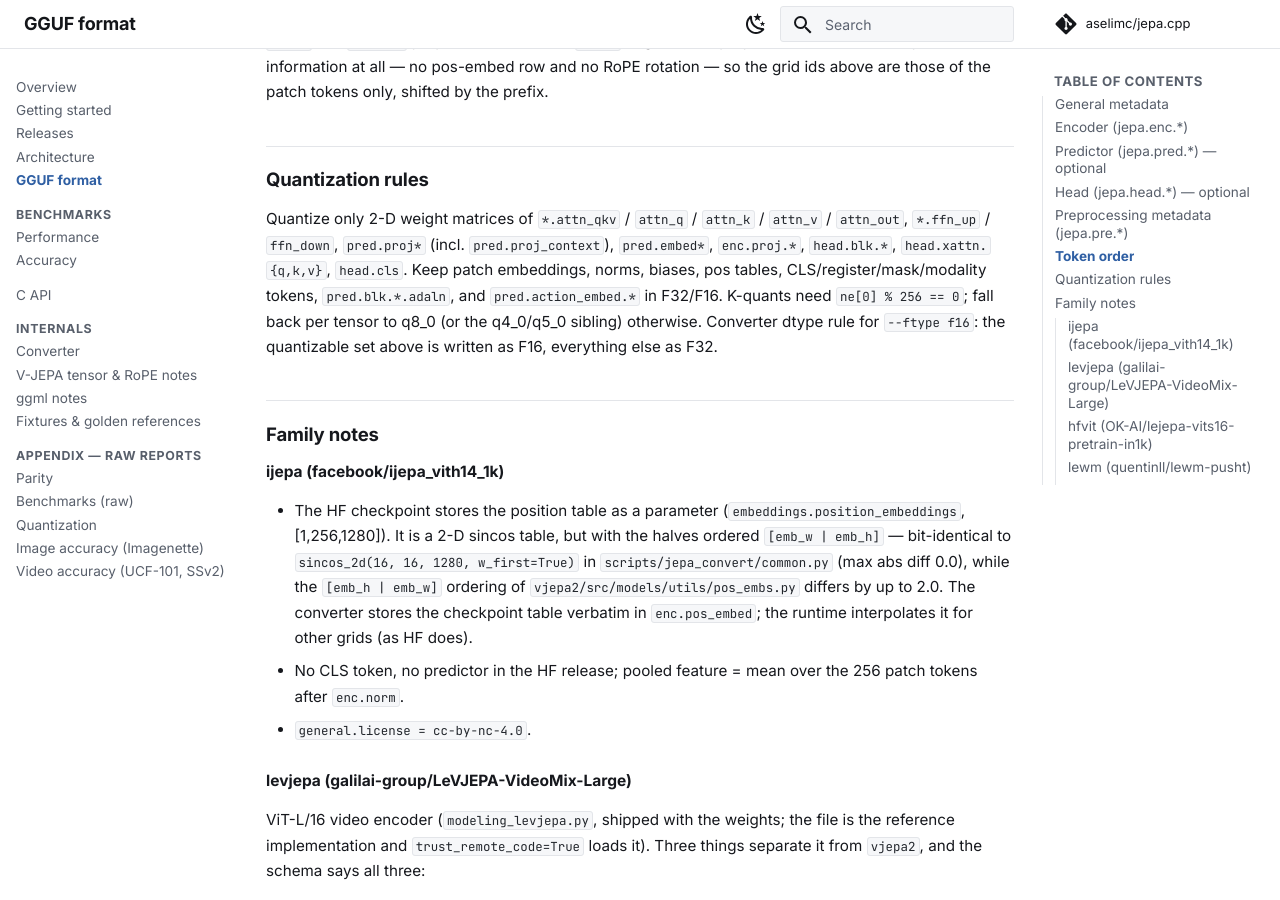
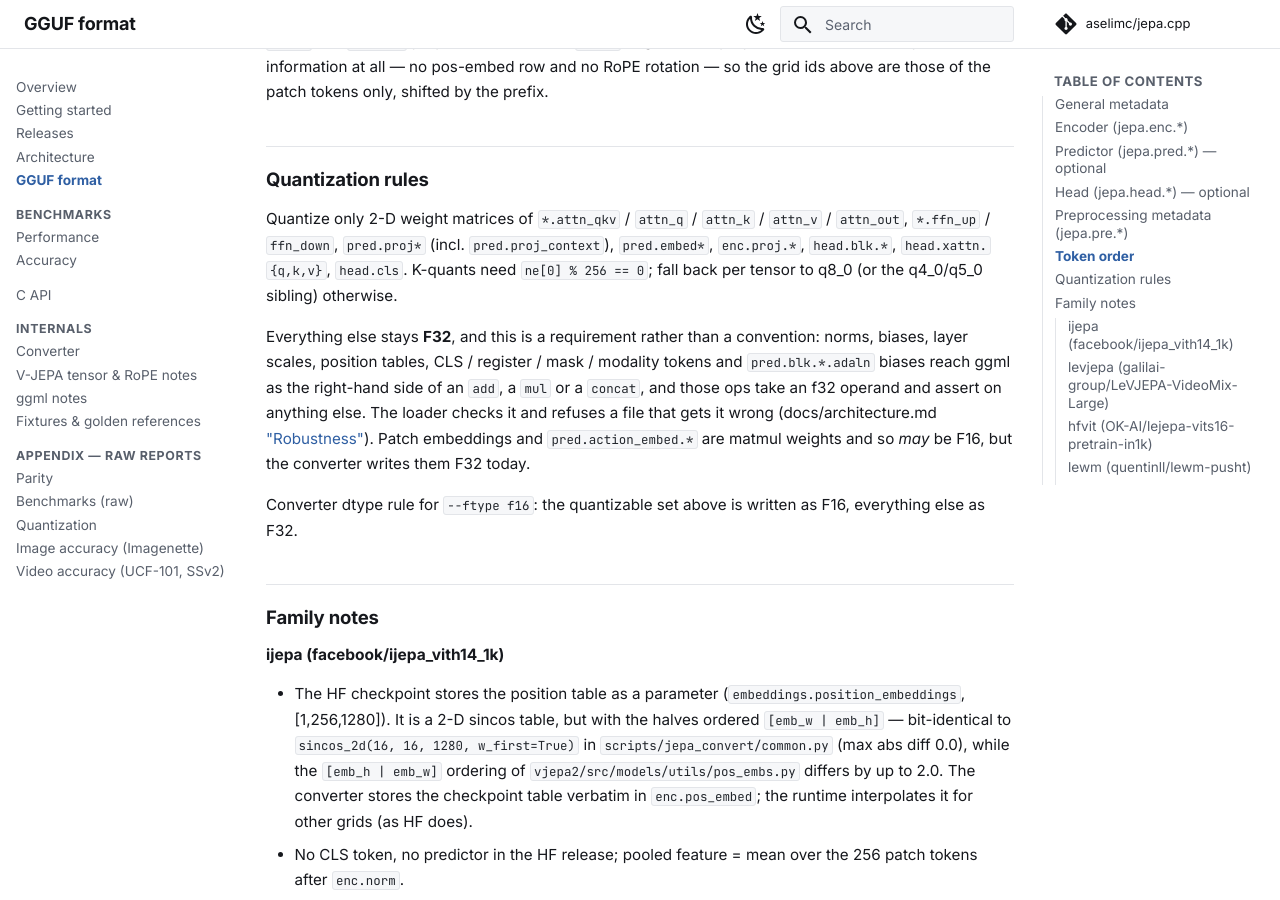
Before and after one commit to aselimc/jepa.cpp, an MkDocs documentation site: the page built from docs/gguf-schema.md, in a window 1280 px wide and 900 px high, scrolled down 4894 px. Built offline with MkDocs 1.6.1 and Material for MkDocs 9.7.7, drawn with Linux system fonts in a browser that asks for light colours; comment, search, counter and statistics services are not loaded.

Commit message:
Say in the schema that the non-matmul tensors must be f32, not "F32/F16"
The quantization rules said to keep norms, biases, tokens, position tables
and adaLN "in F32/F16", but F16 is not actually an option for them: they
reach ggml as the right-hand side of an add, a mul or a concat, and those ops
take an f32 operand and assert on anything else. Every converted file already
gets this right; the sentence was the loose one. It is now a requirement in
the schema and a load check in the loader.

Patch embeddings and pred.action_embed.* stay listed as *allowed* to be f16 —
they are matmul weights, and the loader does not object to one.

```diff
--- a/docs/gguf-schema.md
+++ b/docs/gguf-schema.md
@@ -152,7 +152,10 @@ Video tokens are **T-major, then H, then W** (`i = t*gh*gw + h*gw + w`). Image t
 
 ## Quantization rules
 
-Quantize only 2-D weight matrices of `*.attn_qkv` / `attn_q` / `attn_k` / `attn_v` / `attn_out`, `*.ffn_up` / `ffn_down`, `pred.proj*` (incl. `pred.proj_context`), `pred.embed*`, `enc.proj.*`, `head.blk.*`, `head.xattn.{q,k,v}`, `head.cls`. Keep patch embeddings, norms, biases, pos tables, CLS/register/mask/modality tokens, `pred.blk.*.adaln`, and `pred.action_embed.*` in F32/F16. K-quants need `ne[0] % 256 == 0`; fall back per tensor to q8_0 (or the q4_0/q5_0 sibling) otherwise.
+Quantize only 2-D weight matrices of `*.attn_qkv` / `attn_q` / `attn_k` / `attn_v` / `attn_out`, `*.ffn_up` / `ffn_down`, `pred.proj*` (incl. `pred.proj_context`), `pred.embed*`, `enc.proj.*`, `head.blk.*`, `head.xattn.{q,k,v}`, `head.cls`. K-quants need `ne[0] % 256 == 0`; fall back per tensor to q8_0 (or the q4_0/q5_0 sibling) otherwise.
+
+Everything else stays **F32**, and this is a requirement rather than a convention: norms, biases, layer scales, position tables, CLS / register / mask / modality tokens and `pred.blk.*.adaln` biases reach ggml as the right-hand side of an `add`, a `mul` or a `concat`, and those ops take an f32 operand and assert on anything else. The loader checks it and refuses a file that gets it wrong (docs/architecture.md ["Robustness"](architecture.md#robustness)). Patch embeddings and `pred.action_embed.*` are matmul weights and so *may* be F16, but the converter writes them F32 today.
+
 Converter dtype rule for `--ftype f16`: the quantizable set above is written as F16, everything else as F32.
 
 ## Family notes
```
Also changed, not shown: 1 other file.
